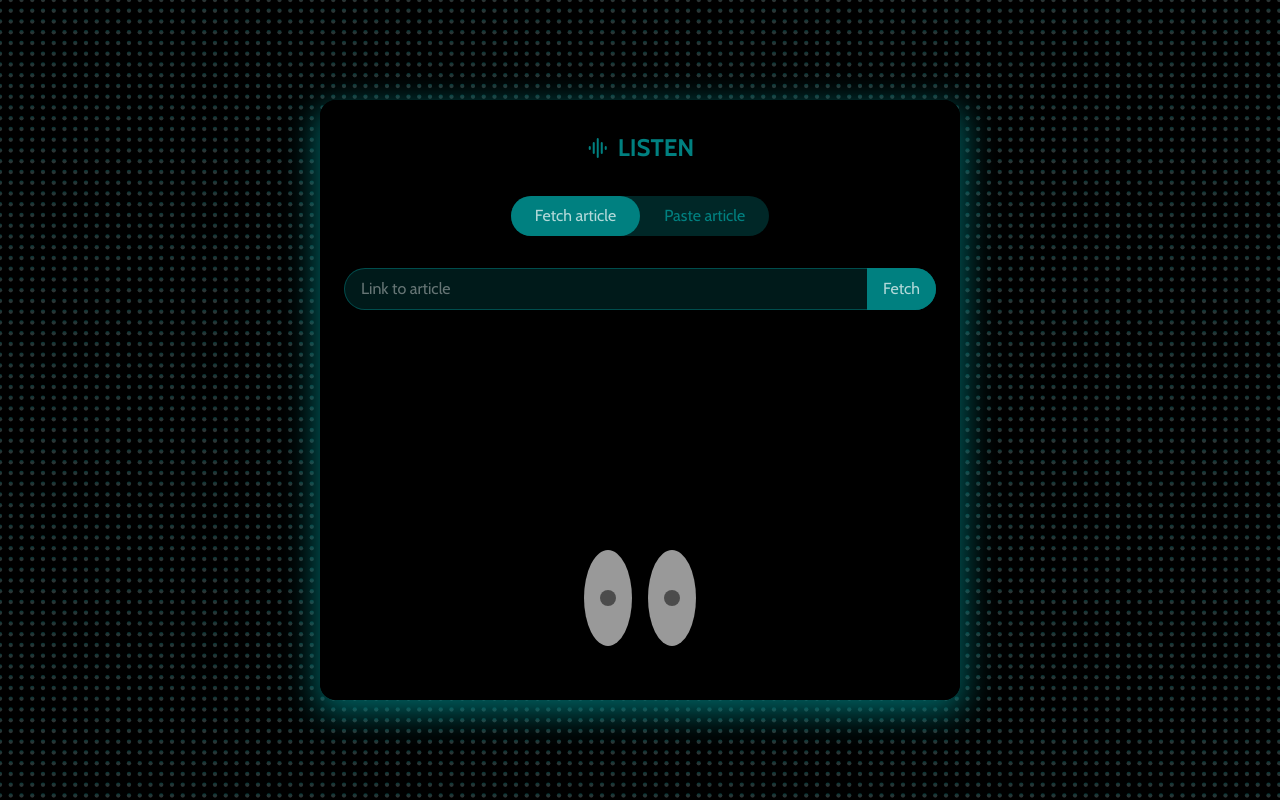
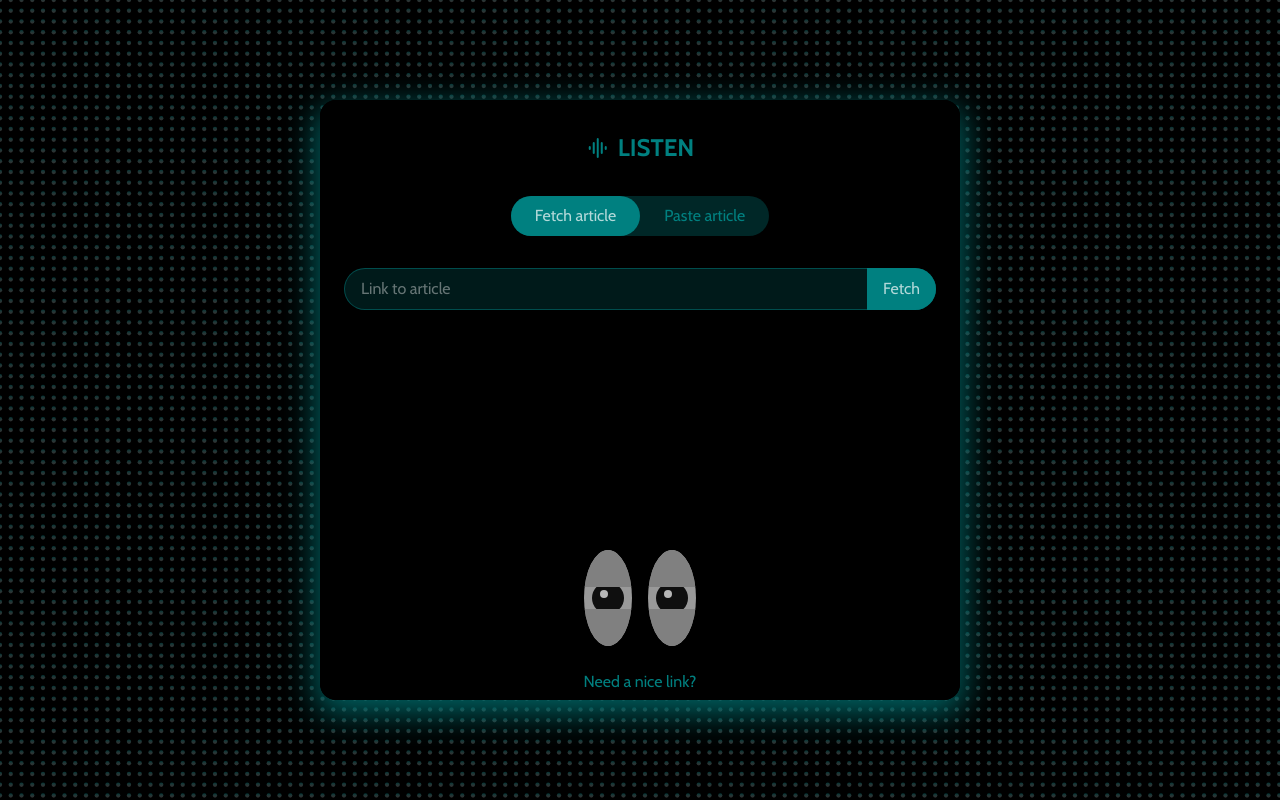
Before and after one commit to vivek-nexus/listen-v4, a Next.js app: page /app in a window 1280 px wide. Built offline with nearby package versions, Linux system fonts and the light colour scheme.

Commit message:
Add working eye animations

```diff
--- a/app/app/page.jsx
+++ b/app/app/page.jsx
@@ -13,6 +13,8 @@ export const useStore = create((set) => ({
     setIsPlayerOpen: (isPlayerOpen) => set(() => ({ isPlayerOpen: isPlayerOpen })),
     currentTab: 1,
     setCurrentTab: (currentTab) => set(() => ({ currentTab: currentTab })),
+    linkToArticle: "",
+    setLinkToArticle: (linkToArticle) => set(() => ({ linkToArticle: linkToArticle })),
 }))
 
 
--- a/components/ArticleForm.jsx
+++ b/components/ArticleForm.jsx
@@ -6,14 +6,17 @@ import InputField from "./InputField"
 import { useStore } from "@/app/app/page"
 import Image from "./Image"
 import Link from "next/link"
-import Eyes from "./Eyes"
+import { useState } from "react"
+import Eye from "./Eye"
 
 export default function ArticleForm({ }) {
-    const router = useRouter()
     const currentTab = useStore((state) => state.currentTab)
     const setCurrentTab = useStore((state) => state.setCurrentTab)
     const isPlayerOpen = useStore((state) => state.isPlayerOpen)
     const setIsPlayerOpen = useStore((state) => state.setIsPlayerOpen)
+    const linkToArticle = useStore((state) => state.linkToArticle)
+    const setLinkToArticle = useStore((state) => state.setLinkToArticle)
+    const [isLoading, setIsLoading] = useState(false)
 
 
     return (
@@ -55,20 +58,43 @@ export default function ArticleForm({ }) {
                 </div>
                 {currentTab == 1 &&
                     <div className="flex-grow animate__animated animate__fadeIn">
-                        <div className="relative mb-12">
-                            <InputField placeholder="Link to article" type="input-field" onChange={() => { }} />
+                        <div className={`relative mb-12 ${linkToArticle != "" && `animate__animated animate__pulse`}`}>
+                            <InputField
+                                placeholder="Link to article"
+                                type="input-field"
+                                value={linkToArticle}
+                                onChange={(event) => { setLinkToArticle(event.value) }}
+                            />
                             <Button
                                 type="primary"
                                 showHoverAnimation={false}
                                 className="absolute right-0 rounded-l-none py-2 px-4 h-full"
-                                onClick={() => { }}
+                                onClick={() => {
+                                    setIsLoading(true)
+                                    setTimeout(() => {
+                                        setIsLoading(false)
+                                    }, 5000);
+                                }}
                             >
                                 Fetch
                             </Button>
                         </div>
-                        <div className="flex gap-4 justify-center pt-48">
-                            <Eyes whichEye="left" />
-                            <Eyes whichEye="right" />
+                        <div
+                            key={isLoading}
+                            className="mt-60 cursor-pointer animate__animated animate__bounceIn"
+                            onClick={() => setLinkToArticle("https://ideas.ted.com/how-to-handle-anxiety-lionel-messi/")}
+                        >
+                            <div
+                                className={`flex gap-4 justify-center mx-auto w-min mb-6`}
+                            >
+                                <Eye whichEye="left" isLoading={isLoading} />
+                                <Eye whichEye="right" isLoading={isLoading} />
+                            </div>
+                            <p
+
+                                className="text-center text-primary-800 ">
+                                {isLoading ? `Fetching, hold on...` : `Need a nice link?`}
+                            </p>
                         </div>
                         {false && <div className="overflow-clip rounded-lg">
                             <div className="px-4 py-2 bg-primary-800/40 font-bold">
--- /dev/null
+++ b/components/Eye.jsx
@@ -0,0 +1,84 @@
+import { useEffect, useState } from "react"
+
+export default function Eye({ whichEye, isLoading }) {
+    const [isClosed, setIsClosed] = useState(false)
+    const [angle, setAngle] = useState(0)
+
+    //follow mouse when not loading
+    useEffect(() => {
+        const handleMouseMove = (event) => { FollowEyeBall(event, whichEye) }
+        if (!isLoading) {
+            document.addEventListener("mousemove", handleMouseMove, false)
+        }
+        return () => document.removeEventListener("mousemove", handleMouseMove)
+    }, [isLoading])
+
+    // spin when loading
+    useEffect(() => {
+        const eyeBall = document.querySelector(`#${whichEye}`)
+        if (eyeBall && isLoading) {
+            setTimeout(() => {
+                console.log(angle)
+                const x = (Math.cos(angle * (Math.PI / 180)) * 500)
+                const y = (Math.sin(angle * (Math.PI / 180)) * 500)
+                const translateX = (x * 24) / (window.innerWidth)
+                const translateY = (y * 64) / (window.innerHeight)
+                eyeBall.style.transform = `translate(${translateX}px, ${translateY}px)`
+                setAngle(angle + 10)
+            }, 20);
+        }
+    }, [angle, isLoading])
+
+    // blink eye
+    useEffect(() => {
+        if (isClosed) {
+            setTimeout(() => {
+                setIsClosed(false)
+            }, 400);
+        }
+        else {
+            setTimeout(() => {
+                setIsClosed(true)
+            }, 2500);
+        }
+    }, [isClosed])
+
+    return (
+        <>
+            <div className="">
+                <div
+                    className={`relative bg-white/60 w-12 h-24 rounded-[50%] overflow-clip `}
+                >
+                    <div
+                        className={`absolute top-0 w-full bg-[#808080] z-10 ${isClosed ? `h-2/3` : `h-0`}`}
+                        style={{ transition: "all 0.3s" }}
+                    >
+                    </div>
+                    <div
+                        className={`absolute bottom-0 w-full bg-[#808080] z-10 ${isClosed ? `h-2/3` : `h-0`}`}
+                        style={{ transition: "all 0.3s" }}
+                    >
+                    </div>
+                    <div
+                        className={`absolute w-8 h-8 top-0 bottom-0 my-auto left-0 right-0 mx-auto bg-black/90 rounded-full`}
+                        id={whichEye}
+                    >
+                        <div className="w-2 h-2 bg-white/70 rounded-full ml-2 mt-2"></div>
+                    </div>
+                </div>
+            </div>
+        </>
+    )
+}
+
+
+function FollowEyeBall(event, whichEye) {
+    const eyeBall = document.querySelector(`#${whichEye}`)
+    if (eyeBall) {
+        const x = event.pageX - eyeBall.getBoundingClientRect().left
+        const y = event.pageY - eyeBall.getBoundingClientRect().top
+        const translateX = (x * 24) / (window.innerWidth)
+        const translateY = (y * 64) / (window.innerHeight)
+        eyeBall.style.transform = `translate(${translateX}px, ${translateY}px)`
+    }
+}
--- a/components/Eyes.jsx
+++ /dev/null
@@ -1,34 +0,0 @@
-import { useEffect, useState } from "react"
-
-export default function Eyes({ whichEye }) {
-
-    useEffect(() => {
-        document.addEventListener("mousemove", (event) => {
-            const eyeBall = document.querySelector(`#${whichEye}`)
-            if (eyeBall) {
-                const x = event.pageX - eyeBall.getBoundingClientRect().left
-                const y = event.pageY - eyeBall.getBoundingClientRect().top
-                const tx = (x * 24) / (window.innerWidth)
-                const ty = (y * 64) / (window.innerHeight)
-                eyeBall.style.transform = `translate(${tx}px, ${ty}px)`
-            }
-
-        })
-    }, [])
-
-    return (
-        <>
-            <div className="flex gap-2">
-                <div className={`relative bg-white/60 h-24 w-12 rounded-[50%] `}
-                >
-                    <div
-                        className="absolute w-4 h-4 top-0 bottom-0 my-auto left-0 right-0 mx-auto bg-black/50 rounded-full"
-                        id={whichEye}
-                    >
-
-                    </div>
-                </div>
-            </div>
-        </>
-    )
-}
--- a/components/InputField.jsx
+++ b/components/InputField.jsx
@@ -1,4 +1,4 @@
-export default function InputField({ placeholder, onChange, type }) {
+export default function InputField({ placeholder, defaultValue, value, onChange, type }) {
     return (
         <>
             {type == "input-field" &&
@@ -8,6 +8,8 @@ export default function InputField({ placeholder, onChange, type }) {
                         onChange(event.target.value);
                     }}
                     placeholder={placeholder}
+                    defaultValue={defaultValue}
+                    value={value}
                 />
             }
             {type == "text-area" &&
```
